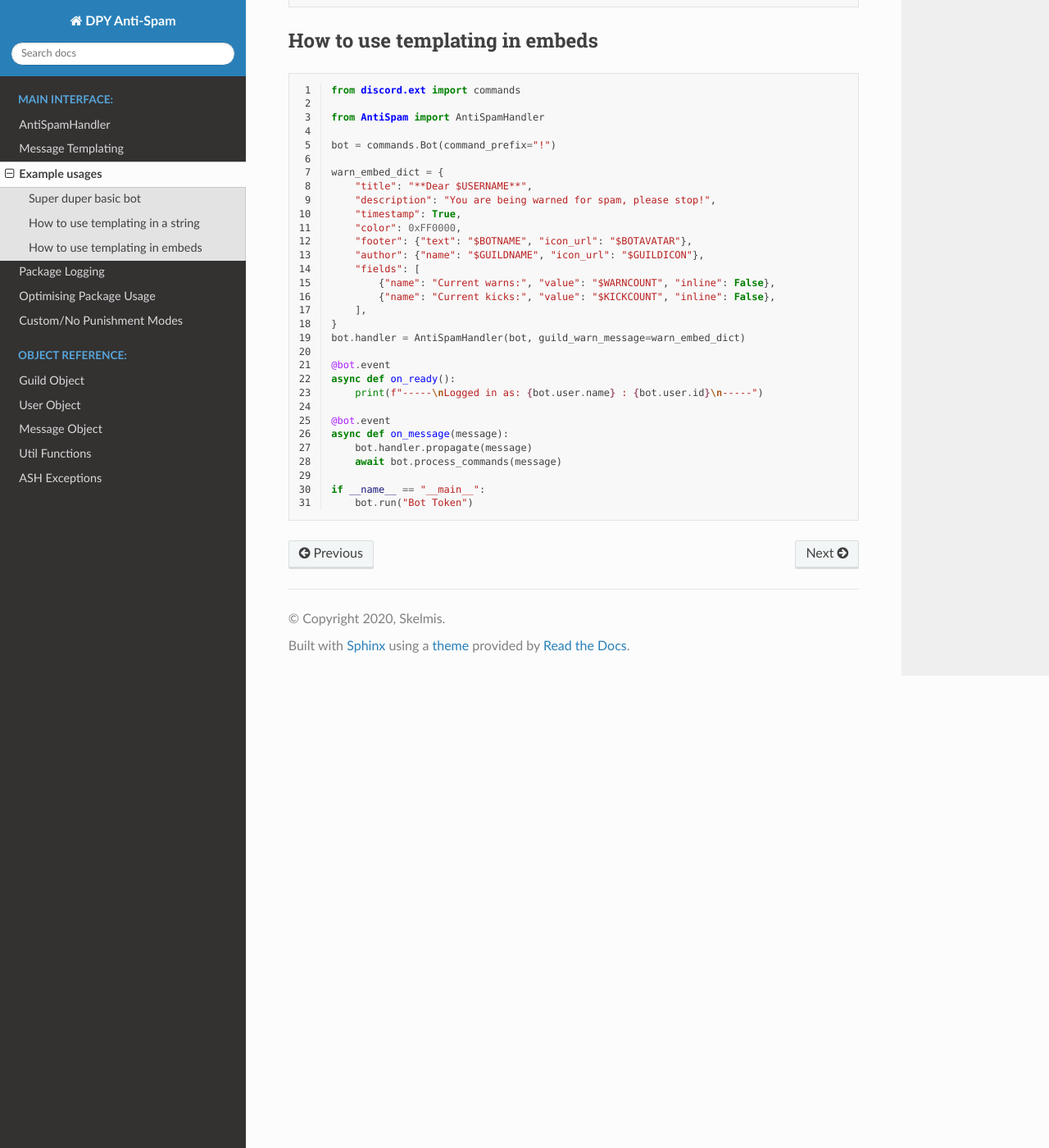
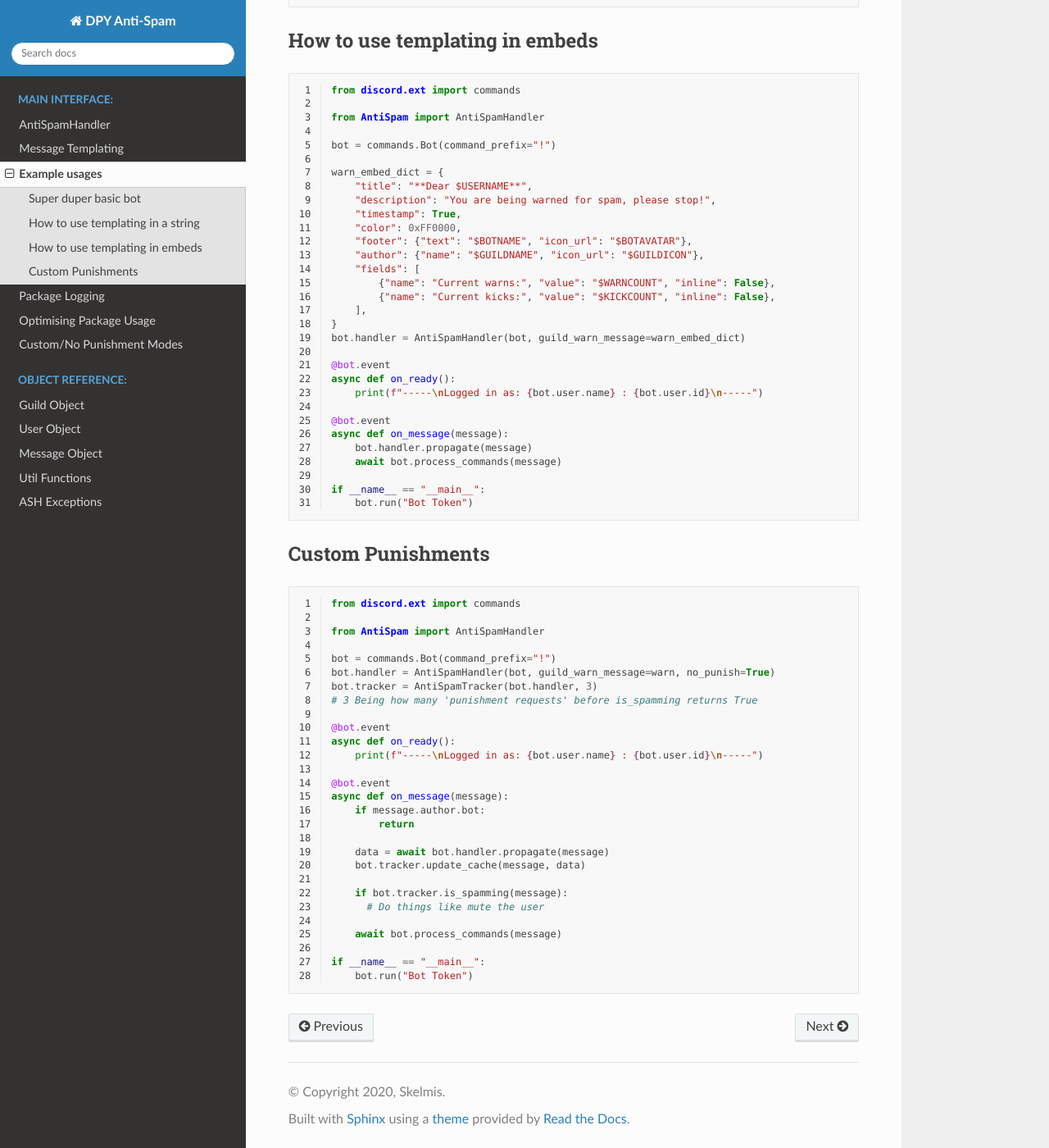
Before and after one commit to Skelmis/Discord-Anti-Spam, a Sphinx documentation site: the page built from docs/modules/examples.rst, in a window 1280 px wide and 1400 px high, scrolled down 1028 px. Shown: the whole window at 82% size. Built offline with Sphinx 7.4.7 and the Read the Docs theme 2.0.0, drawn with Linux system fonts in a browser that asks for light colours.

Commit message:
:sparkles: Add AntiSpamTracker optimisations

```diff
--- a/docs/modules/examples.rst
+++ b/docs/modules/examples.rst
@@ -96,3 +96,39 @@ How to use templating in embeds
 
     if __name__ == "__main__":
         bot.run("Bot Token")
+
+
+Custom Punishments
+------------------
+
+.. code-block:: python
+    :linenos:
+
+    from discord.ext import commands
+
+    from AntiSpam import AntiSpamHandler
+
+    bot = commands.Bot(command_prefix="!")
+    bot.handler = AntiSpamHandler(bot, guild_warn_message=warn, no_punish=True)
+    bot.tracker = AntiSpamTracker(bot.handler, 3)
+    # 3 Being how many 'punishment requests' before is_spamming returns True
+
+    @bot.event
+    async def on_ready():
+        print(f"-----\nLogged in as: {bot.user.name} : {bot.user.id}\n-----")
+
+    @bot.event
+    async def on_message(message):
+        if message.author.bot:
+            return
+
+        data = await bot.handler.propagate(message)
+        bot.tracker.update_cache(message, data)
+
+        if bot.tracker.is_spamming(message):
+          # Do things like mute the user
+
+        await bot.process_commands(message)
+
+    if __name__ == "__main__":
+        bot.run("Bot Token")
--- a/docs/modules/optimisation.rst
+++ b/docs/modules/optimisation.rst
@@ -7,6 +7,10 @@ when it comes to optimization for bigger bots or extended usage.
 Going forward, I plan on adding things you *should* be using on a task
 every day or so to cleanup caches. However, at the end of the day it
 will entirely come down to the end user.
+
+When using ``AntiSpamTracker`` you can periodically call ``AntiSpamTracker.clean_cache()``
+to clean up the associated internal dictionary.
+
 
 Implementation Notes
 ^^^^^^^^^^^^^^^^^^^^
--- a/setup.py
+++ b/setup.py
@@ -13,7 +13,7 @@ with open("readme.md", "r") as fh:
 
 setuptools.setup(
     name="Discord Anti-Spam",
-    version="0.6.0",
+    version="0.6.1",
     author="Skelmis",
     author_email="ethan@koldfusion.xyz",
     description="An easy to use package for anti-spam features in discord.py.",
```
Also changed, not shown: 1 other file.
